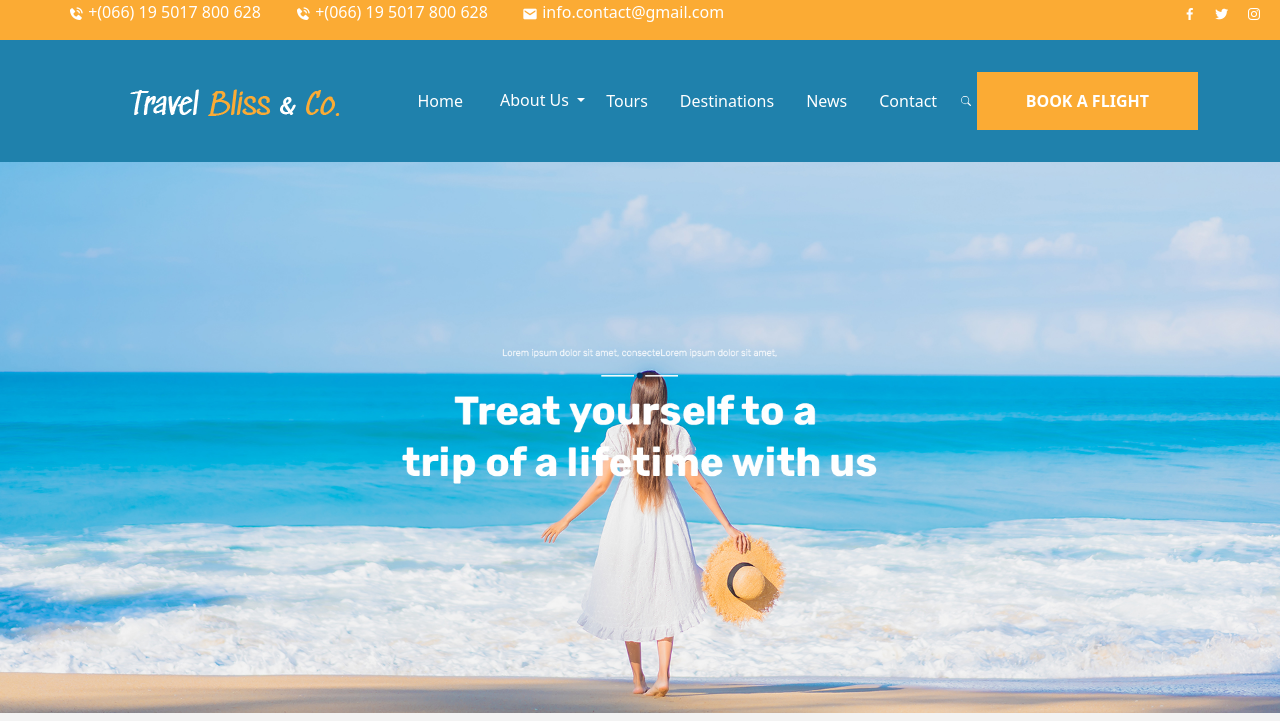
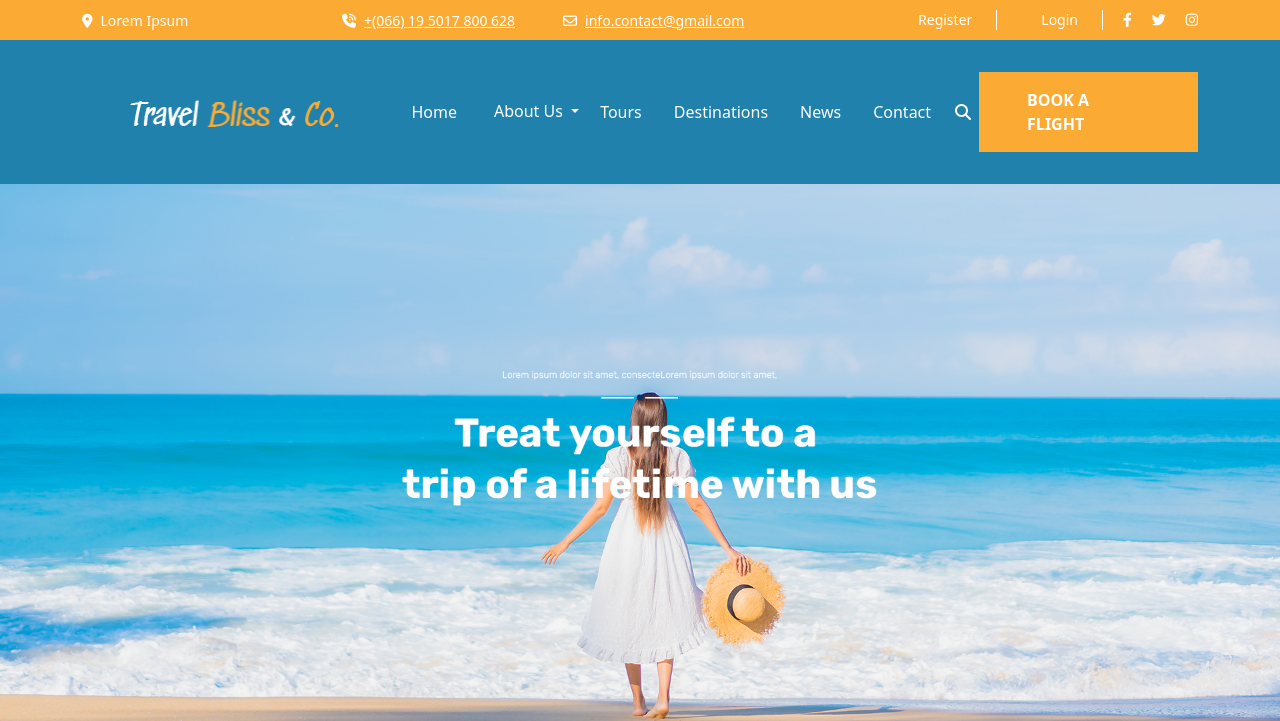
Before and after one commit to cepeprecious/Travel-Bliss, a plain HTML site: page index.html in a window 1280 px wide. Shown: the top 721 px of the page. Drawn offline with nearby package versions, Linux system fonts and the light colour scheme.

Commit message:
fix top navbar

```diff
--- a/index.html
+++ b/index.html
@@ -9,13 +9,14 @@
     <link href='https://fonts.googleapis.com/css?family=Rubik' rel='stylesheet'>
     <link href='https://fonts.googleapis.com/css?family=Nunito Sans' rel='stylesheet'>
     <link href='https://unpkg.com/boxicons@2.1.1/css/boxicons.min.css' rel='stylesheet'>
+    <link rel="stylesheet" href="https://cdnjs.cloudflare.com/ajax/libs/font-awesome/6.4.0/css/all.min.css" integrity="sha512-iecdLmaskl7CVkqkXNQ/ZH/XLlvWZOJyj7Yy7tcenmpD1ypASozpmT/E0iPtmFIB46ZmdtAc9eNBvH0H/ZpiBw==" crossorigin="anonymous" referrerpolicy="no-referrer" />
     <link href="https://cdn.jsdelivr.net/npm/bootstrap@5.3.0-alpha3/dist/css/bootstrap.min.css" rel="stylesheet" integrity="sha384-KK94CHFLLe+nY2dmCWGMq91rCGa5gtU4mk92HdvYe+M/SXH301p5ILy+dN9+nJOZ" crossorigin="anonymous">
     <title>Travel Bliss</title>
 </head>
 
 <body>
-   <!-- Header -->
-   <div class="top-nav" >
+    <!-- Header -->
+    <!-- <div class="top-nav" >
         <div class="container-fluid color-secondary">
             <div class="row justify-content-between">
                 <div class="col px-md-5">
@@ -30,10 +31,31 @@
                 </div>
             </div>
         </div>
-    </div>
+    </div> -->
+
+    <!-- ======= Top Bar ======= -->
+    <section id="topbar" class="background-secondary d-flex align-items-center">
+        <div class="container d-flex justify-content-center justify-content-md-between">
+            <a href="" class="text-decoration-none text-white"><i class="fa-solid fa-location-dot me-2" style="color: white;"></i>Lorem Ipsum</a>
+            <div class="contact-info d-flex align-items-center gap-5">
+                <a href="" class="text-white"><i class="fa-solid fa-phone-volume me-2"></i>+(066) 19 5017 800 628</a>
+                <a href="" class="text-white"><i class="fa-regular fa-envelope me-2"></i>info.contact@gmail.com</a>
+            </div>
+            <div class="social-links d-flex align-items-center">
+                <a href="#" class="text-decoration-none text-white">Register</a>
+                <div class="vertical-line mx-4"></div>
+                <a href="#" class="text-decoration-none text-white">Login</a>
+                <div class="vertical-line ms-4"></div>
+                <a href="#"><i class="fa-brands fa-facebook-f text-white"></i></a>
+                <a href="#"><i class="fa-brands fa-twitter text-white"></i></a>
+                <a href="#"><i class="fa-brands fa-instagram text-white"></i></a>
+            </div>
+        </div>
+    </section>
+    <!-- ======= End Top Bar ======= -->
 
     <!-- Navbar Start -->
-    <div class="container-fluid color-primary">
+    <div class="container-fluid background-primary">
         <div class="container">
             <nav class="navbar navbar-expand-lg">
                 <div class="container-fluid p-0 py-4 d-flex align-items-center">
@@ -71,14 +93,10 @@
                                 <a class="nav-link text-white me-3 fs-6" href="">Contact</a>
                             </li>
                         </ul>
-                        <svg xmlns="http://www.w3.org/2000/svg" width="10" height="10" fill="white" class="bi bi-search" viewBox="0 0 16 16">
-                          <path d="M11.742 10.344a6.5 6.5 0 1 0-1.397 1.398h-.001c.03.04.062.078.098.115l3.85 3.85a1 1 0 0 0 1.415-1.414l-3.85-3.85a1.007 1.007 0 0 0-.115-.1zM12 6.5a5.5 5.5 0 1 1-11 0 5.5 5.5 0 0 1 11 0z"/>
-                        </svg>
                     </div>
-
                     <div class="d-flex align-items-center">
-                        <i class="fa-solid fa-magnifying-glass" style="color: #ffffff;"></i>
-                        <a type="button" class="btn color-secondary text-white rounded-0 px-5 py-3 fw-bold mt-0">BOOK A FLIGHT</a>
+                        <i class="fa-solid fa-magnifying-glass me-2" style="color: #ffffff;"></i>
+                        <a href="#" class="background-secondary text-white rounded-0 px-5 py-3 fw-bold mt-0 text-decoration-none">BOOK A FLIGHT</a>
                     </div>
                 </div>
             </nav>
--- a/style.css
+++ b/style.css
@@ -15,15 +15,15 @@ li {
     list-style: none;
 }
 
-.color-primary {
+.background-primary {
     background-color: #1f81ac;
 }
 
-.color-secondary {
+.background-secondary {
     background-color: #fbab34 !important;
 }
 
-.color-tertiary {
+.background-tertiary {
     background-color: #fbc674;
 }
 
@@ -35,32 +35,55 @@ li {
     color: #81858e;
 }
 
-.top-nav {
+/*--------------------------------------------------------------
+# Top Bar
+--------------------------------------------------------------*/
+#topbar {
+  height: 40px;
+  font-size: 14px;
+  color: #fff;
+  padding: 0;
+}
+
+#topbar .contact-info i {
+  font-style: normal;
   color: #fff;
 }
 
-.top-nav p {
-  display: inline-block;
-  margin-right: 10px;
+#topbar .contact-info i a,
+#topbar .contact-info i span {
+  padding-left: 5px;
+  color: #fff;
+}
+
+#topbar .contact-info i a {
+  line-height: 0;
+}
+
+#topbar .contact-info i a:hover {
+  color: #fff;
+  text-decoration: underline;
+}
+
+#topbar .social-links a {
+  color: rgba(12, 5, 5, 0.7);
+  line-height: 0;
   margin-left: 20px;
 }
 
-.top-nav span,
-.top-nav i {
-  vertical-align: middle;
+#topbar .social-links a:hover {
+  color: white;
 }
 
-.social-icons a {
-  width: 28px;
-  height: 28px;
-  display: inline-flex;
-  color: #fff;
-  text-decoration: none;
-  align-items: center;
-  justify-content: center;
-  border-radius: 100px;
+.vertical-line {
+    border-left: 1px solid white; /* Change the color and thickness of the line as needed */
+    height: 20px; /* Change the height of the line as needed */
+}
 
-}
+
+
+
+
 .service {
   padding: 50px;
   background-color: #fff;
```
